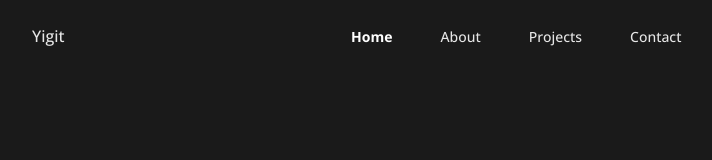
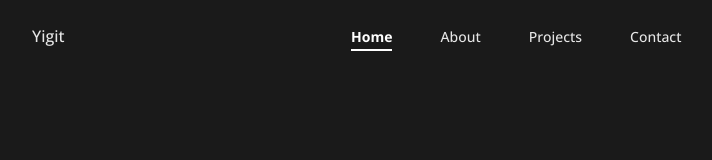
Before and after one commit to babaygt/yigit-portfolio, a Next.js app: page / in a window 1280 px wide. Shown: the top 160 px of the page, without its empty margins (140-852 px from the left). Built offline with nearby package versions, Linux system fonts and the light colour scheme; some icons are missing.

Commit message:
Update header styles

```diff
--- a/app/components/header/header.css
+++ b/app/components/header/header.css
@@ -12,7 +12,7 @@
 	display: flex;
 	justify-content: space-between;
 	align-items: center;
-	column-gap: 1rem;
+	column-gap: var(--size-500);
 }
 
 .nav-logo,
@@ -37,6 +37,24 @@
 	font-weight: var(--fw-medium);
 	transition: var(--transition);
 	border-radius: var(--size-500);
+	position: relative;
+}
+
+.nav-link:before {
+	content: '';
+	position: absolute;
+	width: 0;
+	height: 2px;
+	background-color: var(--active-color);
+	position: absolute;
+	bottom: -1px;
+	left: var(--size-200);
+	transition: var(--transition);
+}
+
+.nav-link:hover:before,
+.active-link:before {
+	width: calc(100% - var(--size-400));
 }
 
 .nav-icon,
@@ -48,6 +66,9 @@
 .active-link,
 .nav-link:hover {
 	color: var(--active-color);
+}
+
+.active-link {
 	font-weight: var(--fw-bold);
 }
 
@@ -78,7 +99,7 @@
 		width: 100%;
 		background-color: var(--body-color);
 		padding: var(--size-600) var(--size-500) var(--size-750);
-		box-shadow: 0 -1px 4px rgba(0, 0, 0, 0.15);
+		box-shadow: 0 -1px 4px rgba(var(--border-color-rgba));
 		border-radius: var(--size-500) var(--size-500) 0 0;
 		transition: var(--transition);
 	}
```
